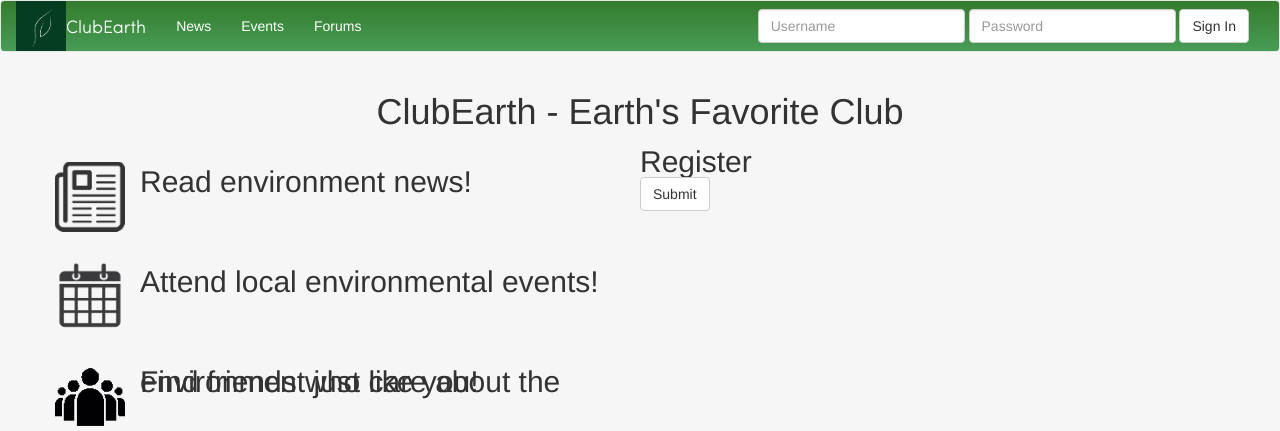
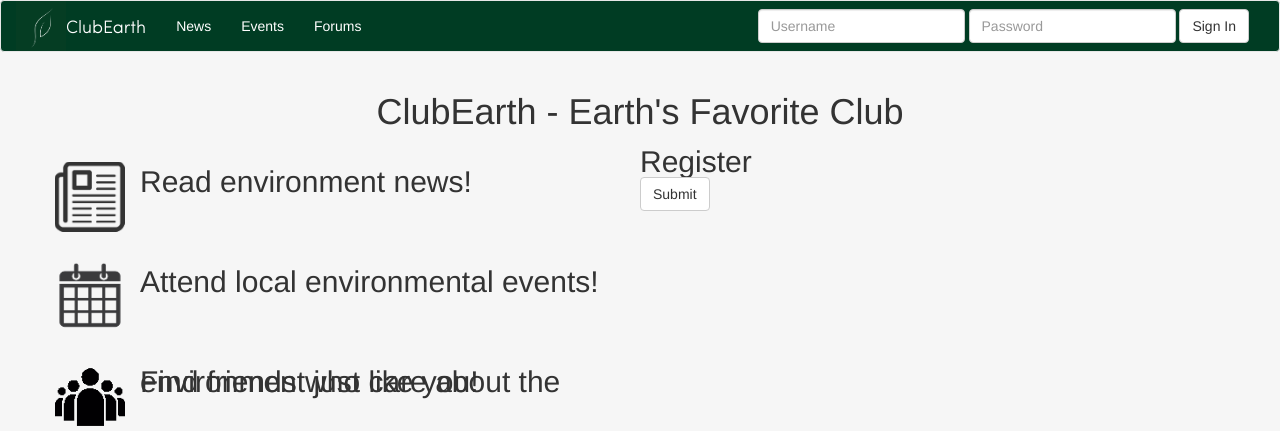
Before and after one commit to AlexanderKM/ClubEarth, a Django app: page /login/ in a window 1280 px wide. Shown: the top 431 px of the page. Run offline with Django 3.2, Linux system fonts and the light colour scheme; parts of the project's set-up code (start-up, migrations or seed data) failed here and were passed over; some libraries are stand-ins or nearby versions.

Commit message:
Fixing navbar color

```diff
--- a/clubEarth/earth/static/earth/css/earth.css
+++ b/clubEarth/earth/static/earth/css/earth.css
@@ -198,15 +198,6 @@ textarea {
 	margin-right: 20px;
 }
 
-.navbar-default {
-	background-color: #347C2C;
-	background: -webkit-linear-gradient(#347C2C, ##3F954A); /* For Safari 5.1 to 6.0 */
-	background: -o-linear-gradient(#347C2C, #479C56); /* For Opera 11.1 to 12.0 */
-    background: -moz-linear-gradient(#347C2C, #479C56); /* For Firefox 3.6 to 15 */
-	background: linear-gradient(#347C2C, #479C56); /* Standard syntax */
-  	border-color: #e7e7e7;
-}
-
 .navbar-default .navbar-brand {
 	color: white;
 }
```
